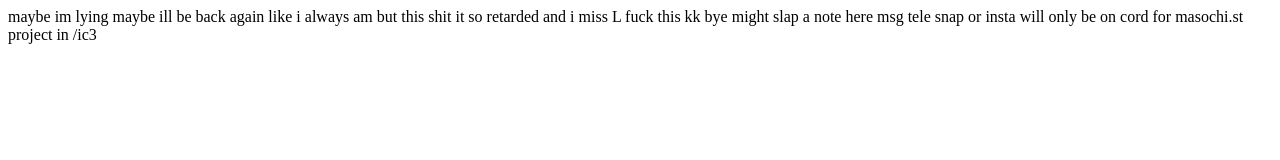
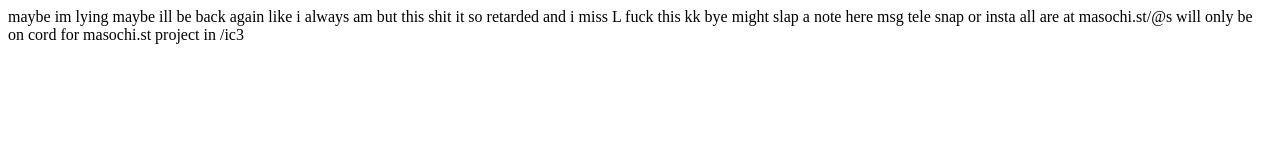
Before and after one commit to leavemealone21845/flightsz.one, a plain HTML site: page index.html in a window 1280 px wide. Drawn offline with Linux system fonts and the light colour scheme.

Commit message:
Update index.html

```diff
--- a/index.html
+++ b/index.html
@@ -10,7 +10,7 @@
 <body>
   <div>
     <p>
-maybe im lying maybe ill be back again like i always am but this shit it so retarded and i miss L fuck this kk bye might slap a note here msg tele snap or insta will only be on cord for masochi.st project in /ic3
+maybe im lying maybe ill be back again like i always am but this shit it so retarded and i miss L fuck this kk bye might slap a note here msg tele snap or insta all are at masochi.st/@s will only be on cord for masochi.st project in /ic3
     </p>
   </div>
 </body></html>
```
